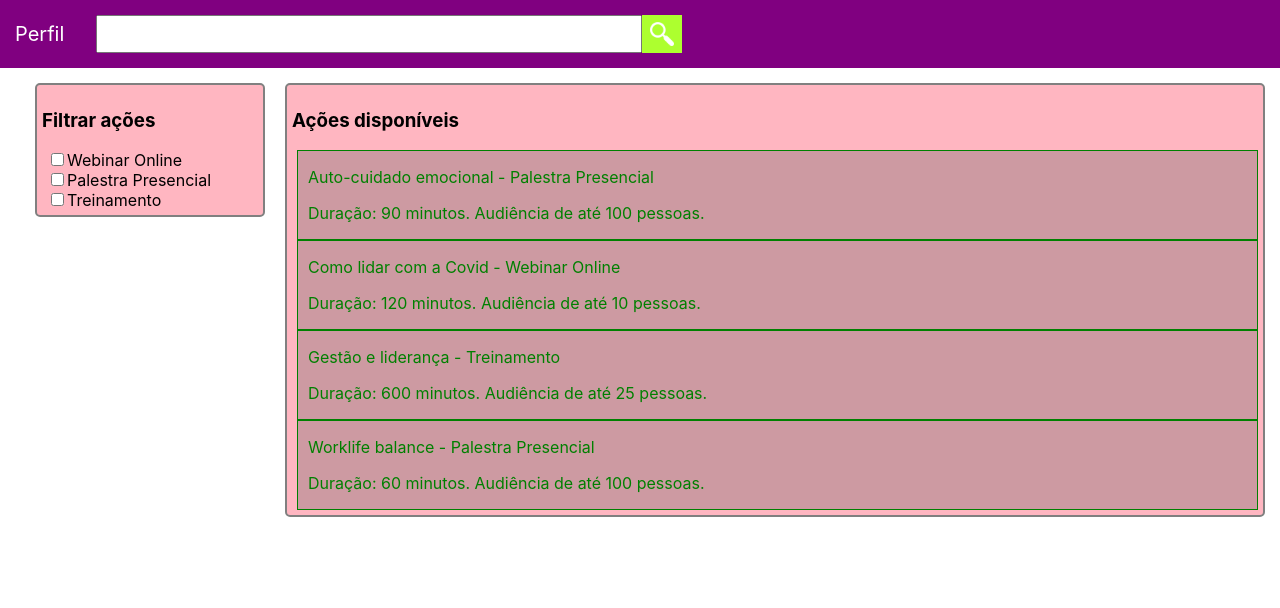
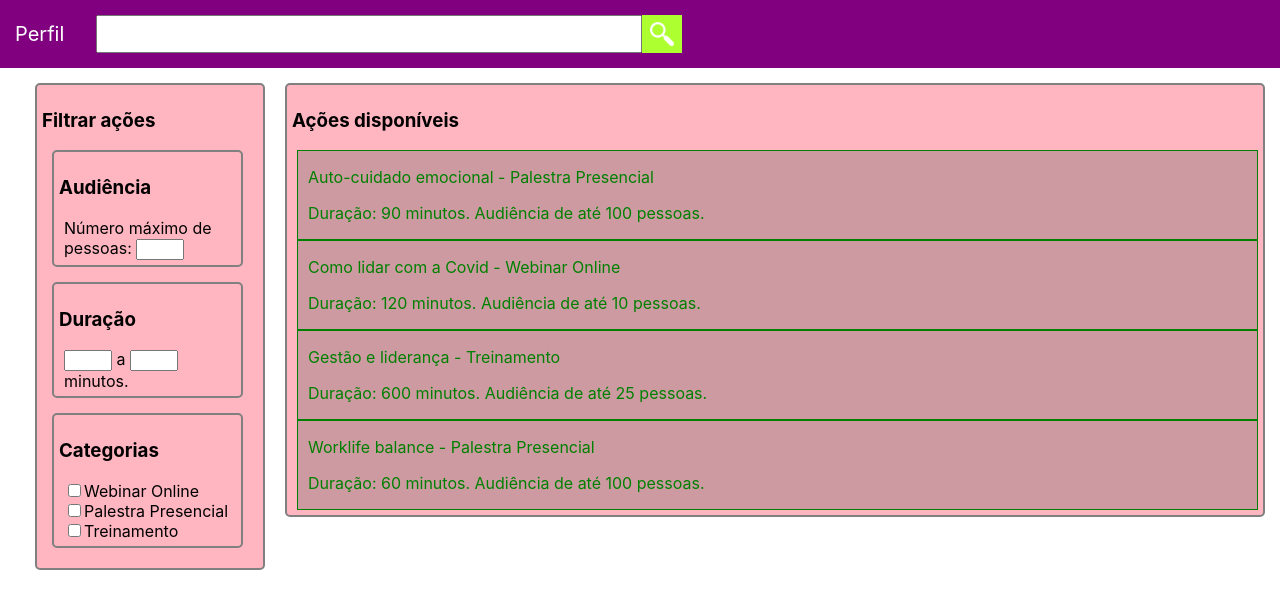
Before and after one commit to pedroqueiroga/moodar-selecao, a React (Create React App) app: page /search in a window 1280 px wide. Shown: the top 608 px of the page. Built offline with nearby package versions, Linux system fonts and the light colour scheme.

Commit message:
Implements capacity filter

```diff
--- a/src/components/SearchPage/FilterBox/index.tsx
+++ b/src/components/SearchPage/FilterBox/index.tsx
@@ -1,8 +1,18 @@
-import React, { Dispatch } from 'react';
+import React, { Dispatch, useState, useEffect } from 'react';
 import { Category, TCategory } from '../../../models/ActionModel';
+import Box from '../../Box';
 
+import styles from './FilterBox.module.css';
 
 function FilterBox({ changeFilters }: { changeFilters: Dispatch<any> }) {
+
+    const [duration, setDuration] = useState({ min: NaN, max: NaN });
+    const [capacity, setCapacity] = useState(NaN);
+
+    useEffect(() => {
+        console.log('duration', duration);
+        console.log('capacity', capacity);
+    });
 
     function getMembers(catsEnum: TCategory): string[] {
         return Object.keys(catsEnum).map(key => catsEnum[key])
@@ -18,8 +28,55 @@ function FilterBox({ changeFilters }: { changeFilters: Dispatch<any> }) {
         }
     }
 
+    function onCapacityChangeHandler(e: React.ChangeEvent<HTMLInputElement>) {
+        const newCapacity: number = parseInt(e.target.value)
+        setCapacity(newCapacity);
+        changeFilters({ type: 'change_capacity', payload: newCapacity });
+    }
+
+    function onMinDurationChangeHandler(e: React.ChangeEvent<HTMLInputElement>) {
+        const newMin: number = parseInt(e.target.value);
+        const newMax = duration.max < newMin ? newMin : duration.max;
+        setDuration({ max: newMax, min: newMin });
+    }
+
+    function onMaxDurationChangeHandler(e: React.ChangeEvent<HTMLInputElement>) {
+        const newMax: number = parseInt(e.target.value);
+        setDuration({ ...duration, max: newMax });
+    }
+
     return (
         <div>
+            <Box title="Audiência">
+                <span>Número máximo de pessoas: </span>
+                <input
+                    className={styles.inputNumber}
+                    type="number"
+                    min={0}
+                    value={capacity}
+                    onChange={onCapacityChangeHandler}
+                />
+            </Box>
+            <Box title="Duração">
+
+                <input
+                    className={styles.inputNumber}
+                    type="number"
+                    min={0}
+                    value={duration.min}
+                    onChange={onMinDurationChangeHandler}
+                />
+                <span> a </span>
+                <input
+                    className={styles.inputNumber}
+                    type="number"
+                    min={duration.min}
+                    value={duration.max}
+                    onChange={onMaxDurationChangeHandler}
+                />
+                <span> minutos.</span>
+            </Box>
+            <Box title="Categorias">
                 {categories.map((cat, idx) => (
                     <div key={idx}>
                         <input
@@ -31,6 +88,7 @@ function FilterBox({ changeFilters }: { changeFilters: Dispatch<any> }) {
                         <label htmlFor={cat}>{cat}</label>
                     </div>
                 ))}
+            </Box>
         </div>
     );
 }
--- a/src/components/SearchPage/index.tsx
+++ b/src/components/SearchPage/index.tsx
@@ -4,7 +4,7 @@ import { useLocation } from 'react-router-dom';
 import { Set } from 'immutable';
 
 import ActionList from '../ActionList';
-import { fetchActionsByNames } from '../../services/api';
+import { fetchActionsByAttrs } from '../../services/api';
 import FilterBox from './FilterBox';
 import { Category } from '../../models/ActionModel';
 import Box from '../Box';
@@ -56,7 +56,11 @@ function SearchPage() {
         .split(' ')
         .filter(query => query.length > 0) || []);
 
-    const actions = fetchActionsByNames(queries, state.categories);
+    const actions = fetchActionsByAttrs(
+        queries,
+        state.categories,
+        state.capacity
+    );
     const resultP = (queries.size > 0) ?
         (
             <p>{
--- a/src/services/api.ts
+++ b/src/services/api.ts
@@ -15,9 +15,10 @@ function compareActions(a: ActionModel, b: ActionModel): number {
         ((a.title === b.title) && a.category <= b.category)) ? -1 : 1;
 }
 
-export function fetchActionsByNames(
+export function fetchActionsByAttrs(
     titlesCategories: Set<string> = Set(),
     mustHaveCats: Set<string> = Set(),
+    maximumCapacity: number = NaN,
 ): List<ActionModel> {
     const cleanTcs = titlesCategories.map(tc => normalizeString(tc));
     const cleanMHC = mustHaveCats.map(cat => normalizeString(cat));
@@ -29,8 +30,10 @@ export function fetchActionsByNames(
             cleanMHC.find(cat => cleanActionCat.includes(cat));
         const containsTc = cleanTcs.size === 0 ||
             cleanTcs.find(tc => cleanActionTitle.includes(tc));
+        const respectsMaximumCap = isNaN(maximumCapacity) ||
+            (action.capacity <= maximumCapacity);
 
-        return containsTc && containsMHC;
+        return containsTc && containsMHC && respectsMaximumCap;
     }).sort(compareActions);
 }
 
```
Lines whose indentation alone changed are shown as unchanged.
